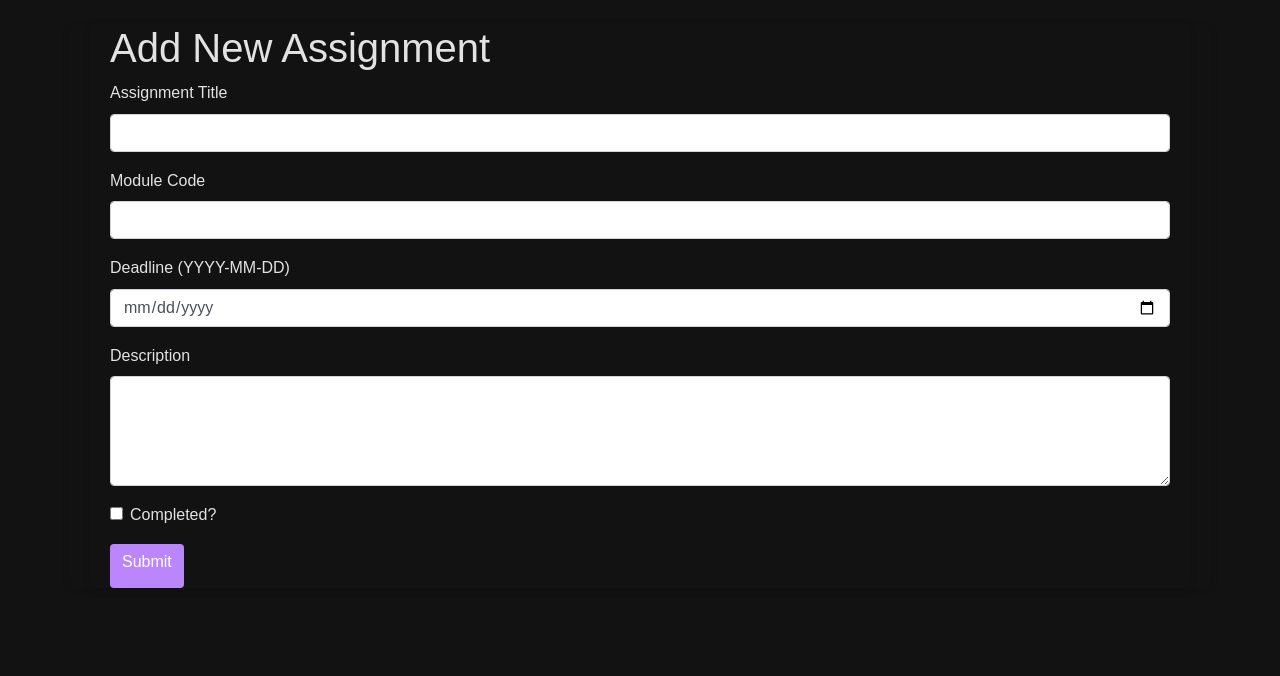
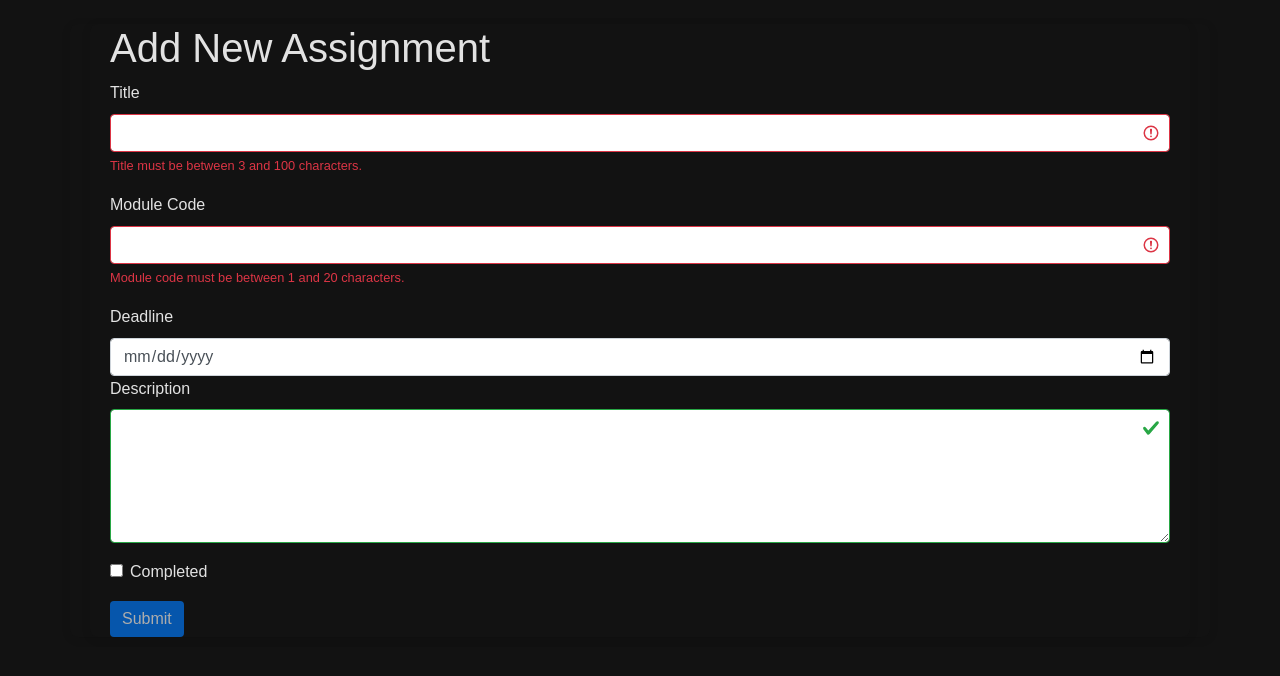
Before and after one commit to noahdavis05/WebAppDevCWK1, a Flask app: page /add-assignment in a window 1280 px wide. Shown: the part 60-736 px from the top of the page. Run offline with Flask 3, Linux system fonts and the light colour scheme; some libraries are stand-ins or nearby versions.

Commit message:
Made changes to the Design and added js validation for all forms

```diff
--- a/main/app/forms.py
+++ b/main/app/forms.py
@@ -1,6 +1,7 @@
 from flask_wtf import FlaskForm
 from wtforms import StringField, TextAreaField, DateField, BooleanField, SubmitField
-from wtforms.validators import DataRequired
+from wtforms.validators import DataRequired, ValidationError
+from datetime import date
 
 class AssignmentForm(FlaskForm):
     title = StringField('Assignment Title', validators=[DataRequired()])
@@ -9,3 +10,7 @@ class AssignmentForm(FlaskForm):
     description = TextAreaField('Description', validators=[DataRequired()])
     is_completed = BooleanField('Completed?')
     submit = SubmitField('Submit')
+
+    def validate_deadline(self, deadline):
+        if deadline.data < date.today():
+            raise ValidationError("Deadline for a task must be in the future!")
--- /dev/null
+++ b/main/app/static/deadlineValidationStyles.css
@@ -0,0 +1,7 @@
+.error {
+    color: red;
+    font-size: 0.9em;
+}
+.invalid {
+    border: 2px solid red !important;
+}
--- /dev/null
+++ b/main/app/static/js/deadlineValidate.js
@@ -0,0 +1,36 @@
+// validate_deadline.js
+
+// Get the elements
+const deadlineInput = document.getElementById('deadline');
+const deadlineError = document.getElementById('deadlineError');
+const submitBtn = document.getElementById('submitBtn');
+
+// Function to check if the deadline is valid (not in the past)
+function validateDeadline() {
+    const deadlineValue = new Date(deadlineInput.value);
+    const today = new Date();
+    today.setHours(0, 0, 0, 0);  // Reset the time to midnight for an accurate comparison
+
+    if (deadlineValue < today) {
+        // Invalid date - in the past
+        deadlineInput.classList.add('invalid');
+        deadlineError.textContent = 'Deadline must be in the future!';
+        submitBtn.disabled = true;
+    } else {
+        // Valid date
+        deadlineInput.classList.remove('invalid');
+        deadlineError.textContent = '';
+        submitBtn.disabled = false;
+    }
+}
+
+// Add event listeners to check the date on change and input
+deadlineInput.addEventListener('input', validateDeadline);
+deadlineInput.addEventListener('change', validateDeadline);
+
+// Disable submit button initially if the date input is empty
+window.onload = function() {
+    if (!deadlineInput.value) {
+        submitBtn.disabled = true;
+    }
+};
--- /dev/null
+++ b/main/app/static/js/validateForm.js
@@ -0,0 +1,88 @@
+window.onload = function () {
+    const form = document.querySelector("form");
+    const titleInput = document.getElementById("title");
+    const moduleCodeInput = document.getElementById("module_code");
+    const descriptionInput = document.getElementById("description");
+    const completedCheckbox = document.getElementById("is_completed");
+    const submitButton = document.querySelector("button[type='submit']");
+
+    const titleError = document.getElementById("titleError");
+    const moduleCodeError = document.getElementById("moduleCodeError");
+    const descriptionError = document.getElementById("descriptionError");
+    const completedError = document.getElementById("completedError");
+
+    function validateTitle() {
+        const titleValue = titleInput.value.trim();
+        if (titleValue.length < 3 || titleValue.length > 100) {
+            titleError.textContent = "Title must be between 3 and 100 characters.";
+            titleInput.classList.add("is-invalid");
+            return false;
+        } else {
+            titleError.textContent = "";
+            titleInput.classList.remove("is-invalid");
+            titleInput.classList.add("is-valid");
+            return true;
+        }
+    }
+
+    function validateModuleCode() {
+        const moduleCodeValue = moduleCodeInput.value.trim();
+        if (moduleCodeValue.length < 1 || moduleCodeValue.length > 20) {
+            moduleCodeError.textContent = "Module code must be between 1 and 20 characters.";
+            moduleCodeInput.classList.add("is-invalid");
+            return false;
+        } else {
+            moduleCodeError.textContent = "";
+            moduleCodeInput.classList.remove("is-invalid");
+            moduleCodeInput.classList.add("is-valid");
+            return true;
+        }
+    }
+
+    function validateDescription() {
+        const descriptionValue = descriptionInput.value.trim();
+        if (descriptionValue.length > 500) {
+            descriptionError.textContent = "Description cannot exceed 500 characters.";
+            descriptionInput.classList.add("is-invalid");
+            return false;
+        } else {
+            descriptionError.textContent = "";
+            descriptionInput.classList.remove("is-invalid");
+            descriptionInput.classList.add("is-valid");
+            return true;
+        }
+    }
+
+    function validateCompleted() {
+        // This just checks if it's a valid checkbox (checked or unchecked).
+        if (completedCheckbox.checked || !completedCheckbox.checked) {
+            completedError.textContent = "";  // No error for valid state
+            return true;
+        } else {
+            completedError.textContent = "Invalid value for completed status.";  // Hypothetical scenario
+            return false;
+        }
+    }
+
+    function validateForm() {
+        const isTitleValid = validateTitle();
+        const isModuleCodeValid = validateModuleCode();
+        const isDescriptionValid = validateDescription();
+        const isCompletedValid = validateCompleted();
+
+        if (isTitleValid && isModuleCodeValid && isDescriptionValid && isCompletedValid) {
+            submitButton.disabled = false;
+        } else {
+            submitButton.disabled = true;
+        }
+    }
+
+    // Validate inputs on input change
+    titleInput.addEventListener("input", validateForm);
+    moduleCodeInput.addEventListener("input", validateForm);
+    descriptionInput.addEventListener("input", validateForm);
+    completedCheckbox.addEventListener("change", validateForm);
+
+    // Initial validation check on page load
+    validateForm();
+};
--- a/main/app/templates/add_assignment.html
+++ b/main/app/templates/add_assignment.html
@@ -1,4 +1,10 @@
 {% extends "base.html" %}
+
+{% block head%}
+<link rel="stylesheet" href="../static/deadlineValidationStyles.css">
+
+
+{% endblock %}
 
 {% block content %}
     <div class="container">
@@ -7,31 +13,69 @@
             {{ form.hidden_tag() }}
 
             <div class="form-group">
-                {{ form.title.label }}
-                {{ form.title(class="form-control") }}
+                <label for="title">Title</label>
+                {{ form.title(class="form-control", id="title") }}
+
+                <small class="form-text text-danger" id="titleError">
+                    {% if form.title.errors %}
+                        {{ form.title.errors[0] }}
+                    {% endif %}
+                </small>
+
             </div>
 
             <div class="form-group">
-                {{ form.module_code.label }}
-                {{ form.module_code(class="form-control") }}
+                <label for="module_code">Module Code</label>
+                {{ form.module_code(class="form-control", id="module_code") }}
+
+                <small class="form-text text-danger" id="moduleCodeError">
+                    {% if form.module_code.errors %}
+                        {{ form.module_code.errors[0] }}
+                        {% endif %}
+                </small>
+
             </div>
 
-            <div class="form-group">
-                {{ form.deadline.label }}
-                {{ form.deadline(class="form-control") }}
+            <div>
+                <label for="deadline">Deadline</label>
+                {{ form.deadline(class_='form-control') }}
+
+                <small class="text-danger" id="deadlineError">
+                    {% if form.deadline.errors %}
+                        {{ form.deadline.errors[0] }}
+                    {% endif %}
+                </small>
             </div>
 
+
             <div class="form-group">
-                {{ form.description.label }}
-                {{ form.description(class="form-control", rows="4") }}
+                <label for="description">Description</label>
+                <textarea class="form-control" id="description" name="description" rows="5"></textarea>
+
+                <small class="form-text text-danger" id="descriptionError">
+                    {% if form.description.errors %}
+                        {{ form.description.errors[0] }}
+                    {% endif %}
+                </small>
+
             </div>
 
+
             <div class="form-group form-check">
-                {{ form.is_completed(class="form-check-input") }}
-                {{ form.is_completed.label(class="form-check-label") }}
+                {{ form.is_completed(class="form-check-input", id="is_completed") }}
+                <label class="form-check-label" for="is_completed">Completed</label>
+
+                <small class="form-text text-danger" id="completedError">
+                    {% if form.description.errors %}
+                        {{ form.description.errors[0] }}
+                    {% endif %}
+                </small>
             </div>
 
-            <button type="submit" class="btn btn-primary">{{ form.submit.label }}</button>
+
+            <button type="submit" class="btn btn-primary" id="submitBtn">{{ form.submit.label.text }}</button>
         </form>
-    </div>
+
+        <script src="../static/js/deadlineValidate.js"></script>
+        <script src="../static/js/validateForm.js"></script>
 {% endblock %}
```
Also changed, not shown: main/app/templates/edit_assignment.html (+32 -11 lines), main/app.db.
